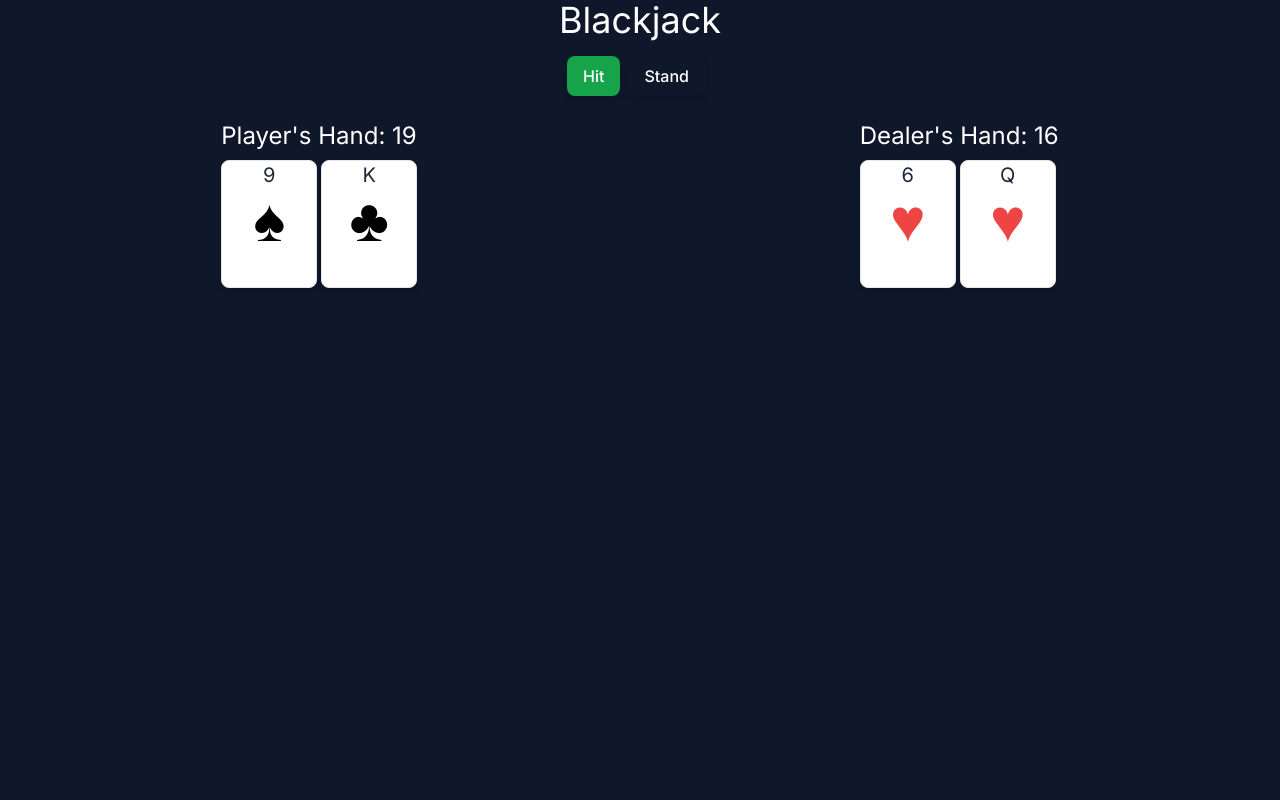
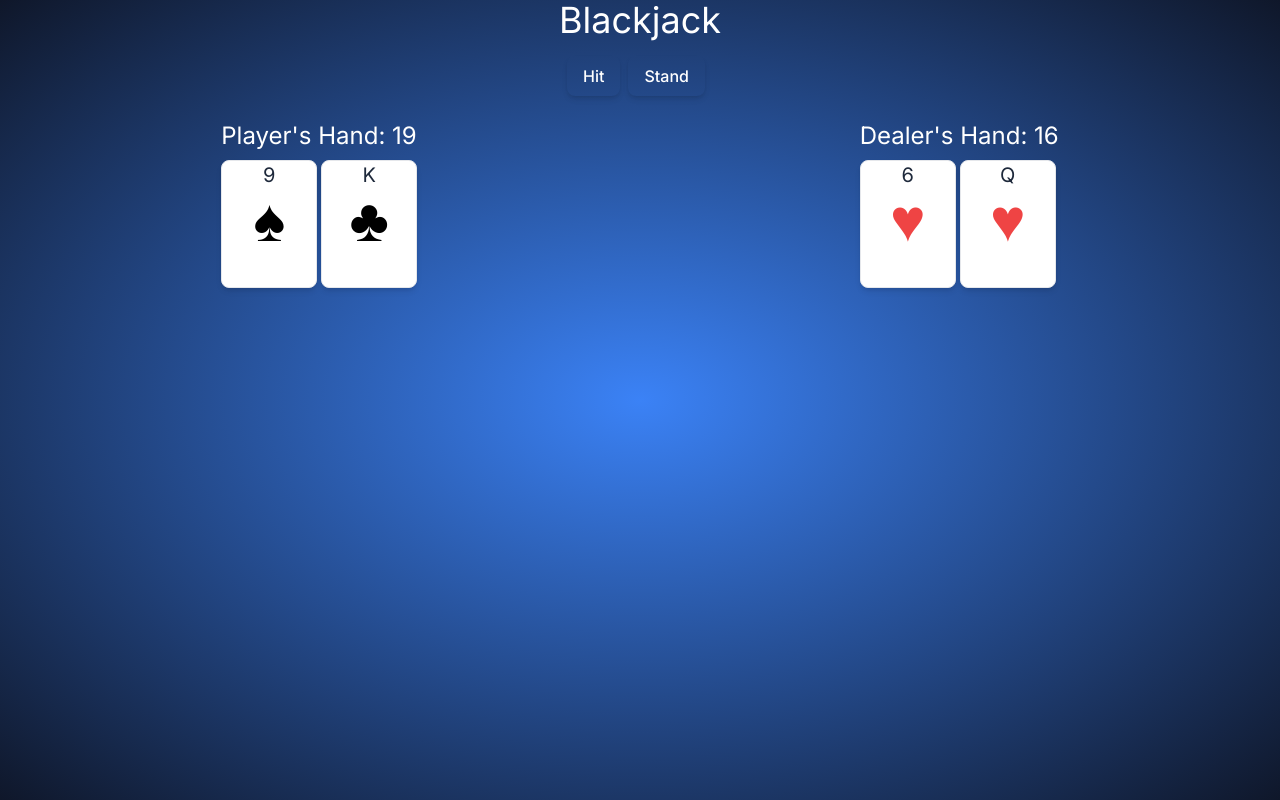
Before and after one commit to arvee0220/codebility_project2_blackjack, a Next.js app: page / in a window 1280 px wide. Built offline with nearby package versions, Linux system fonts and the light colour scheme.

Commit message:
Modify element styling

```diff
--- a/components/Button.tsx
+++ b/components/Button.tsx
@@ -4,7 +4,7 @@ const Button: React.FC<ButtonProps> = ({ children, onClick, bg_color }) => {
 	return (
 		<button
 			onClick={onClick}
-			className={`bg-${bg_color}-600 text-white font-medium px-4 py-2 rounded-lg shadow-md mr-2`}
+			className={`bg-${bg_color}-800 text-white font-medium px-4 py-2 rounded-lg shadow-md mr-2`}
 		>
 			{children}
 		</button>
--- a/components/Game.tsx
+++ b/components/Game.tsx
@@ -121,7 +121,7 @@ const Game: React.FC = () => {
 	}, [playerHand, dealerHand, gameOver]);
 
 	return (
-		<div className="container bg-slate-900 text-white h-screen w-screen">
+		<div className="bg-gradient-radial from-blue-500 to-slate-900 text-white h-screen w-screen">
 			<h1 className="text-4xl text-center mb-4">Blackjack</h1>
 			{gameOver && (
 				<div
```
